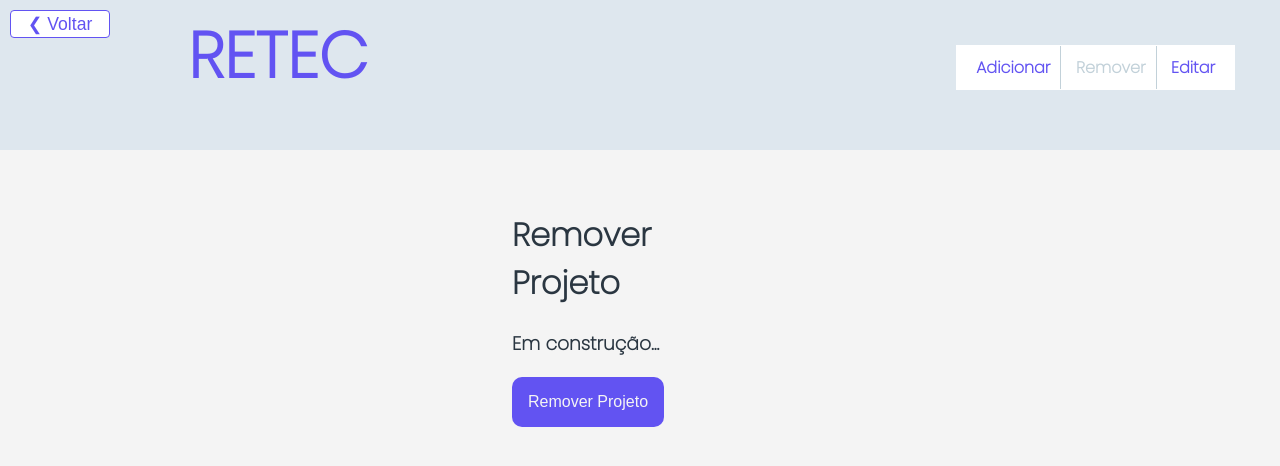
After one commit to etec-retec/retec, a PHP site: page /dashboard/remover/index.php in a window 1280 px wide. The commit adds this page. Shown: the top 466 px of the page. Run offline with PHP 8.4, Linux system fonts and the light colour scheme.

Commit message:
Iniciada a tela de remoção de projetos

```diff
--- a/cadastro/index.php
+++ b/dashboard/remover/css/remover.css
@@ -1,49 +1,169 @@
-<!DOCTYPE html>
-    <html lang="en">
-    <head>
-        <meta charset="UTF-8">
-        <meta http-equiv="X-UA-Compatible" content="IE=edge">
-        <meta name="viewport" content="width=device-width, initial-scale=1.0">
-        <link rel="preconnect" href="https://fonts.googleapis.com">
-        <link rel="preconnect" href="https://fonts.gstatic.com" crossorigin>
-        <link href="https://fonts.googleapis.com/css2?family=Poppins:wght@200&display=swap" rel="stylesheet">
-        <link href="css/cadastro.css" rel="stylesheet">
-        <title>RETEC</title>
-    </head>
+body{
+    margin: 0;
+    padding: 0;
+    background-color: #f4f4f4;
+    font-family: 'Poppins', sans-serif;
+    color: #2a3641;
+}
 
-    <body>
-        <button class = "botaoVoltar">❮ Voltar</button>
-        <div class="formu">
-            <h2>Cadastre-se</h2>
-            <form name="cadastraU" action="../rotas/login.php" method='POST'>
-                <label>NOME</label><br>
-                <input type="text" name="nome" maxlenght="20" placeholder="Nome" class="txtF" autocomplete="off" required>
+.cabecalho{
+    width: 100%;
+    height: 150px;
+    background-color: #dee7ee;
+}
 
-                <label>SOBRENOME</label><br>
-                <input type="text" name="sobrenome" maxlenght="43" placeholder="Sobrenome" class="txtF" autocomplete="off" required>
+.logo{
+    margin-left: 188px;
+    margin-top: -30px;
+    font-size: 64px;
+    color: #6253f2
+}
 
-                <label>INSTITUIÇÃO</label><br>
-                <input type="text" name="instituicao" maxlenght="64" placeholder="Ex: ETEC Dr. Celso Giglio" class="txtF" autocomplete="off" required>
+.bts{
+    float: right;
+    padding: 10px;
+    margin-top: 45px;
+    margin-right: 45px;
+    background-color: #fff;
+}
 
-                <label>EMAIL</label><br>
-                <input type="email" name="email" maxlenght="64" placeholder="exemplo@email.com" class="txtF" autocomplete="off" required>
+.bts a{
+    padding: 10px;
+    text-decoration: none;
+    color: #2a3641
+}
 
-                <label>EMAIL DE RECUPERAÇÃO</label><br>
-                <input type="email" name="email2" maxlenght="64" placeholder="exemplo2@email.com" class="txtF" autocomplete="off" required>
+#add{
+    font-weight: 900;
+    color: #6253f2;
+    border-right: #c2d1d9 solid 1px;
+}
 
-                <label>SENHA</label><br>
-                <input type="password" name="senha" id="senha" minlenght="5" maxlenght="42" placeholder="Senha" class="txtF" required>
+#add:hover{
+    cursor: pointer;
+    color: #c2d1d9;
+}
 
-                <label>DIGITE A SENHA NOVAMENTE</label><br>
-                <input type="password" name="senha2" id="senha" minlenght="5" maxlenght="42" placeholder="Senha novamente" class="txtF" required>
-                <br><br>
+#rem{
+    font-weight: 900;
+    color: #c2d1d9;
+    border-right: #c2d1d9 solid 1px;
+}
 
-                <button class="botao">Cadastrar</button>
-            </form>
-            <br>
-            <button class ="botao">Já tenho uma conta</button>
-            <br><br>
-        </div>
-    </body>
+#ed{
+    font-weight: 900;
+    color: #6253f2;
+}
 
-</html>
+#ed:hover{
+    cursor: pointer;
+    color: #c2d1d9;
+}
+
+.center {
+    margin: auto;
+    width: 20%;
+    padding: 40px;
+}
+
+.center h2{
+    text-align: center;
+}
+
+.inp_txt{
+    width: 350px;
+    font-size: 15px;
+    padding: 5px;
+    border-radius: 4px;
+    border: 2px solid #353839;
+    outline: none;
+}
+
+.area_txt{
+    width: 350px;
+    font-size: 15px;
+    padding: 5px;
+    border-radius: 4px;
+    border: 2px solid #353839;
+    outline: none;
+}
+
+#slct{
+    color: #808080
+}
+
+#slct:hover{
+    cursor: pointer;
+}
+
+#dt_ap{
+    font-family: 'Poppins', sans-serif;
+    width: 180px;
+}
+
+#dt_ap:hover{
+    cursor: pointer;
+}
+
+.arquivos input{
+    background-color: #6253f2;
+    color: #f4f4f4;
+    border-radius: 10px;
+    border: none;
+    padding: 8px;
+    cursor: pointer;
+}
+
+.cadastrar{
+    background-color: #6253f2;
+    color: #f4f4f4;
+    border-radius: 10px;
+    border: none;
+    padding: 16px;
+    font-size: 16px;
+    cursor: pointer;
+}
+
+.cadastrar:hover{
+    cursor: pointer;
+    background-color: #c2d1d9;
+    color: #000;
+    position: relative;
+}
+
+#lbl{
+    padding: 30px;
+    width: auto;
+    margin-left: 32px;
+}
+
+.voltar{
+    margin-left: 10px;
+    margin-top: 10px;
+    text-align: center;
+    font-size:110%;
+    width: 100px;
+    height: 28px;
+    background-color: white;
+    color: #6253f2;
+    border: solid #6253f2 1px;
+    border-radius: 4px;
+    cursor: pointer;
+}
+
+.voltar:hover{
+    background-color: #6253f2;
+    color: #f4f4f4;
+}
+
+#sub_box{
+    margin-left: 80px;
+    /* margin: 0 auto; */
+}
+
+@media (max-width: 48em){
+.banner{
+    height: 150px;
+}
+
+}
--- /dev/null
+++ b/dashboard/remover/index.php
@@ -0,0 +1,48 @@
+<!-- <?php
+    // session_start();
+    // if($_SESSION["numLogin"] != $_GET["access"]){
+    //     echo "
+    //     <center>
+    //     <br><br><br><br><br><br>
+    //         <h1>Acesso negado!</h1>
+    //         <br>
+    //         <a href='../login/index.php'>Entrar</a>
+    //     </center>
+    //     ";
+    //     exit;
+    // }
+    ?> -->
+
+    <!DOCTYPE html>
+        <html lang="pt-br">
+        <head>
+            <meta charset="UTF-8">
+            <meta http-equiv="X-UA-Compatible" content="IE=edge">
+            <meta name="viewport" content="width=device-width, initial-scale=1.0">
+            <link rel="preconnect" href="https://fonts.googleapis.com">
+            <link rel="preconnect" href="https://fonts.gstatic.com" crossorigin>
+            <link href="https://fonts.googleapis.com/css2?family=Poppins:wght@200&display=swap" rel="stylesheet">
+            <link href="css/remover.css" rel="stylesheet">
+            <title>Retec - Remover</title>
+        </head>
+
+        <body>
+            <div class="cabecalho">
+                <button class="voltar">❮ Voltar</button>
+                <div class="bts">
+                    <a id="add" href="../adicionar/index.php" >Adicionar</a>
+                    <a id="rem">Remover</a>
+                    <a id="ed" href="../editar/index.php">Editar</a>
+                </div>
+                <h1 class="logo">RETEC</h1>
+            </div>
+
+            <div class="center">
+                <h1>Remover Projeto</h1>
+                    <h3>Em construção...</h3>
+
+                    <input type="submit" class="cadastrar" value="Remover Projeto"/>
+                </form>
+            </div>
+        </body>
+    </html>
```
Also changed, not shown: dashboard/adicionar/index.php (renamed from dashboard/cadastrarRepositorio/index.php, +4 -4 lines).
